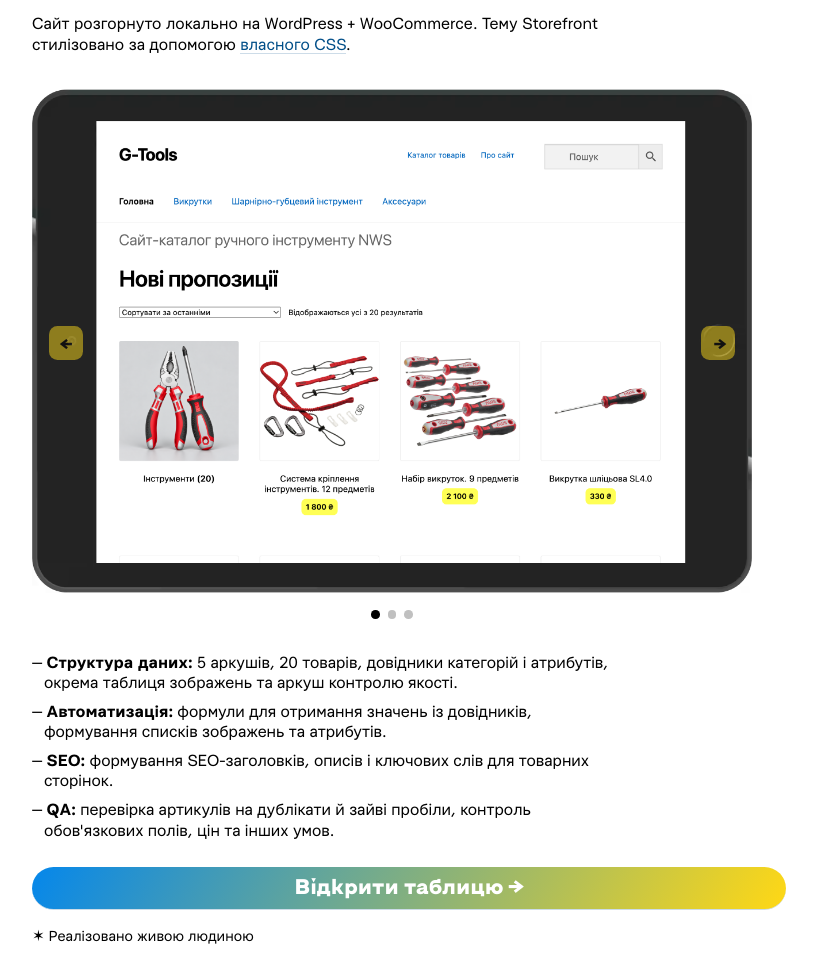
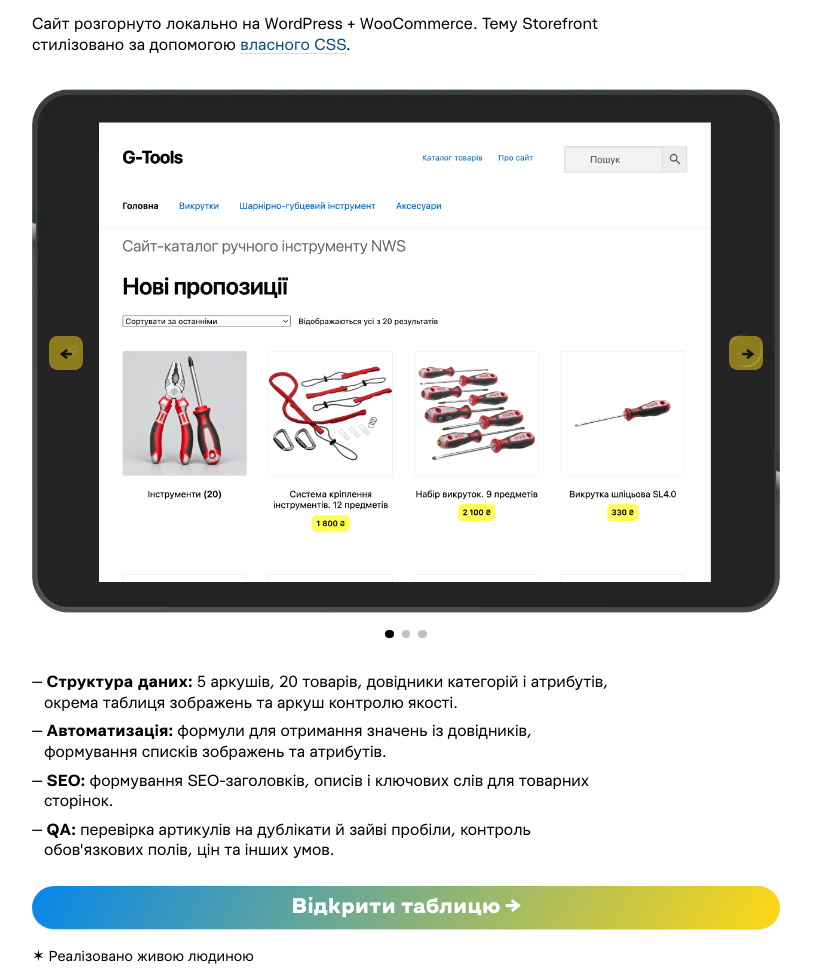
Before and after one commit to oleksakravchuk/oleksakravchuk.github.io, a plain HTML site: page index.html in a window 1280 px wide. Shown: the part 902-1872 px from the top of the page, without its empty margins (2-819 px from the left). Drawn offline with Linux system fonts and the light colour scheme; a script that the page names is missing.

Commit message:
test ov 7

```diff
--- a/css/ak-custom.css
+++ b/css/ak-custom.css
@@ -292,7 +292,7 @@ ul li:before {
 .btn-hero {
     position: relative;
     display: block;
-    max-width: 720px;
+    max-width: 42rem;
     height: 3rem;
     padding: 0 1rem;
     font-family: 'k';
@@ -375,7 +375,7 @@ ul li:before {
 
 .slider{
     position:relative;
-    max-width: 720px;
+    max-width: 44rem;
     }
 
 .slide{
```
